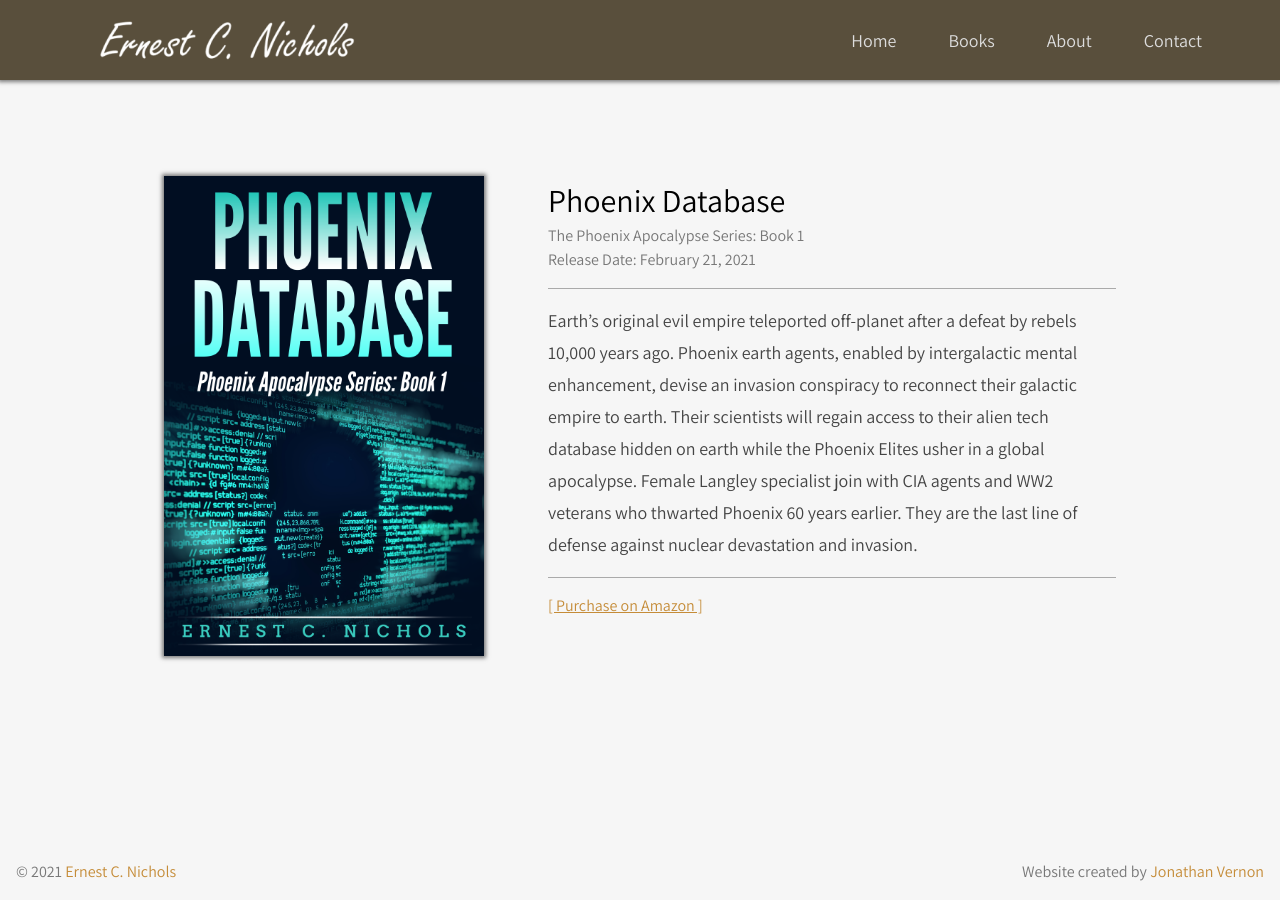
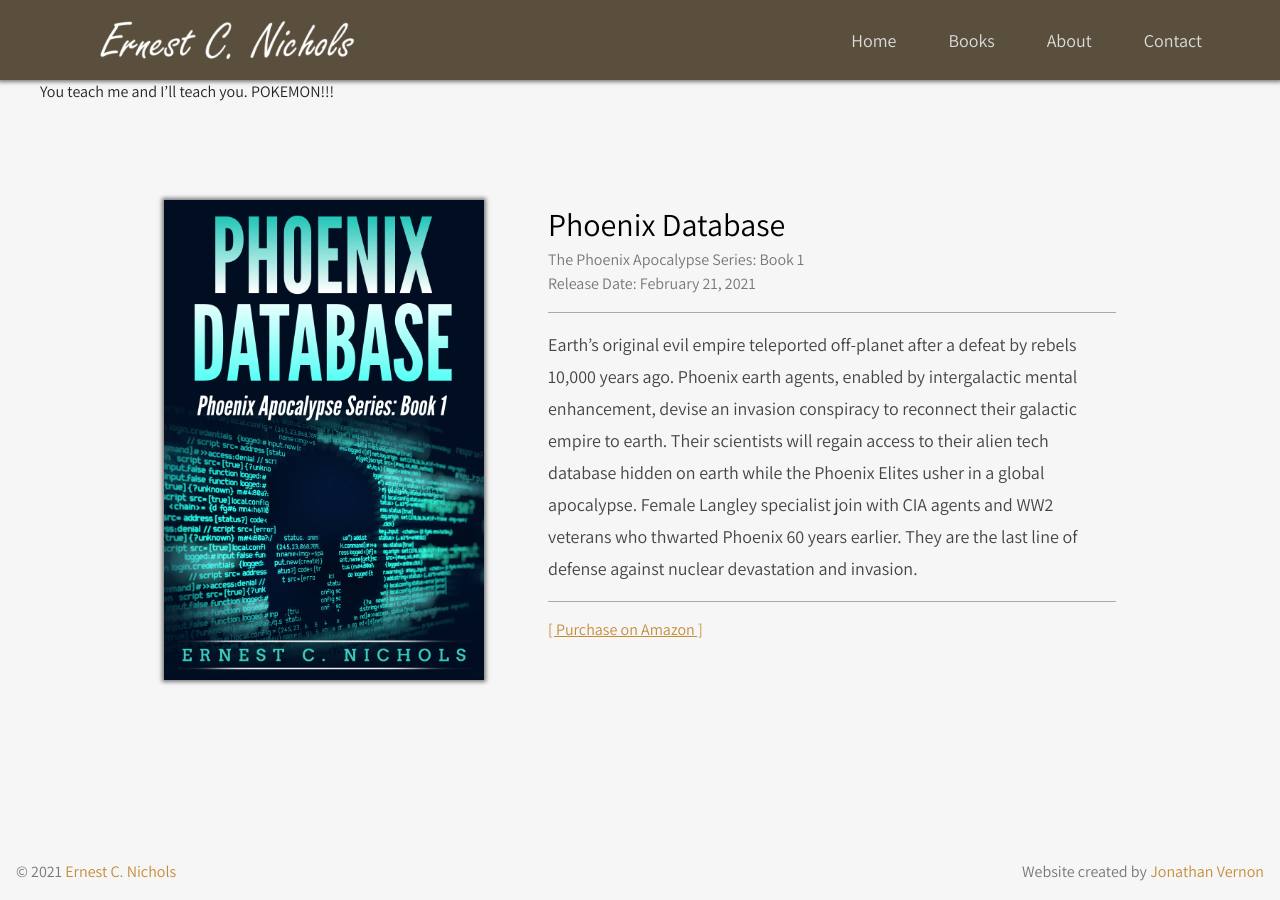
Before and after one commit to emchnlje/emchnlje.github.io, a Jekyll site: the page built from collections_dir/_books/phoenix_database.markdown, in a window 1280 px wide. Built offline with Jekyll 4.4.1, drawn with Linux system fonts in a browser that asks for light colours; nearby versions of some CDN libraries.

Commit message:
Last try before I cry

```diff
--- a/_config.yml
+++ b/_config.yml
@@ -40,7 +40,6 @@
 collections:
   books:
     output: true
-    permalink: '/books/:name/'
 
 # Exclude from processing.
 # The following items will not be processed, by default.
--- a/collections_dir/_books/phoenix_database.markdown
+++ b/collections_dir/_books/phoenix_database.markdown
@@ -12,3 +12,4 @@
   - Earth’s original evil empire teleported off-planet after a defeat by rebels 10,000 years ago. Phoenix earth agents, enabled by intergalactic mental enhancement, devise an invasion conspiracy to reconnect their galactic empire to earth. Their scientists will regain access to their alien tech database hidden on earth while the Phoenix Elites usher in a global apocalypse. Female Langley specialist join with CIA agents and WW2 veterans who thwarted Phoenix 60 years earlier. They are the last line of defense against nuclear devastation and invasion.
 purchase_links: { amazon: https://www.amazon.com/dp/D003V8B5X0 }
 ---
+You teach me and I'll teach you. POKEMON!!!
```
